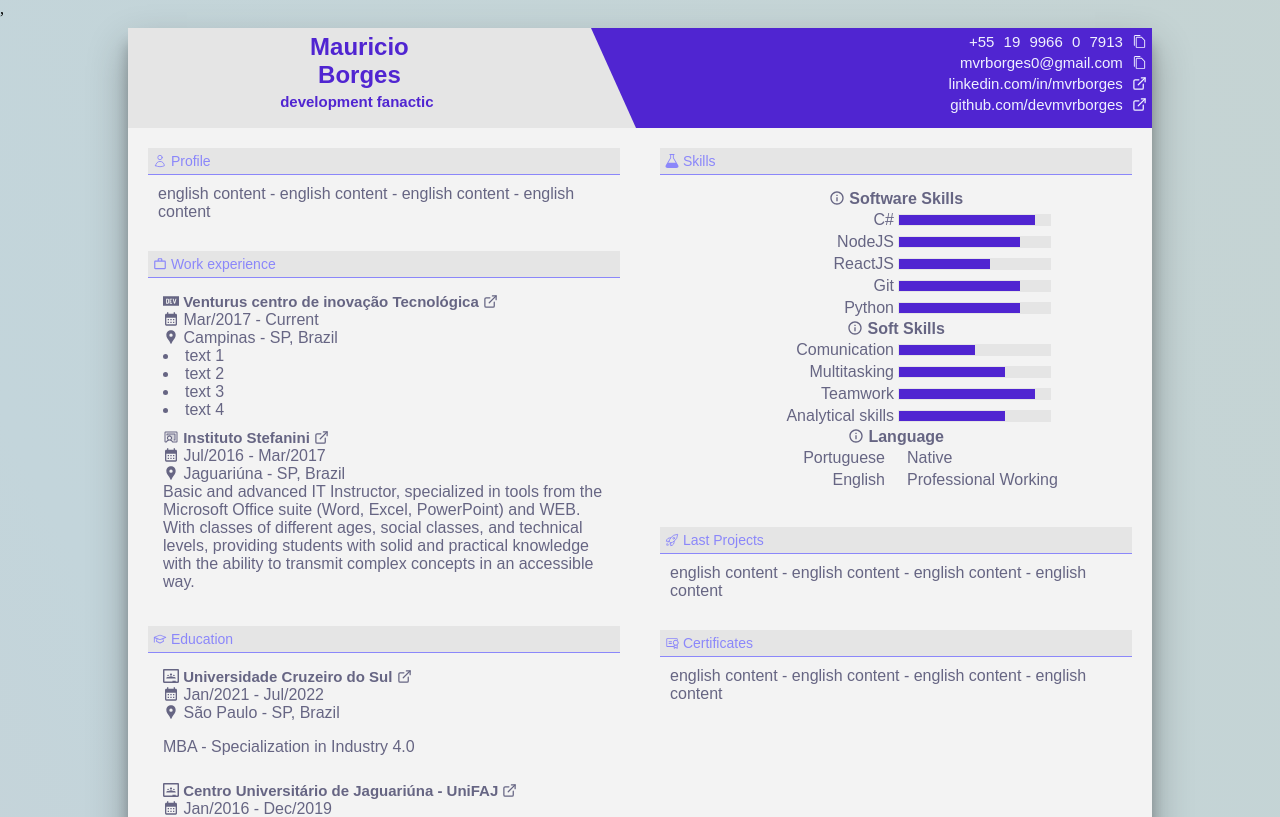
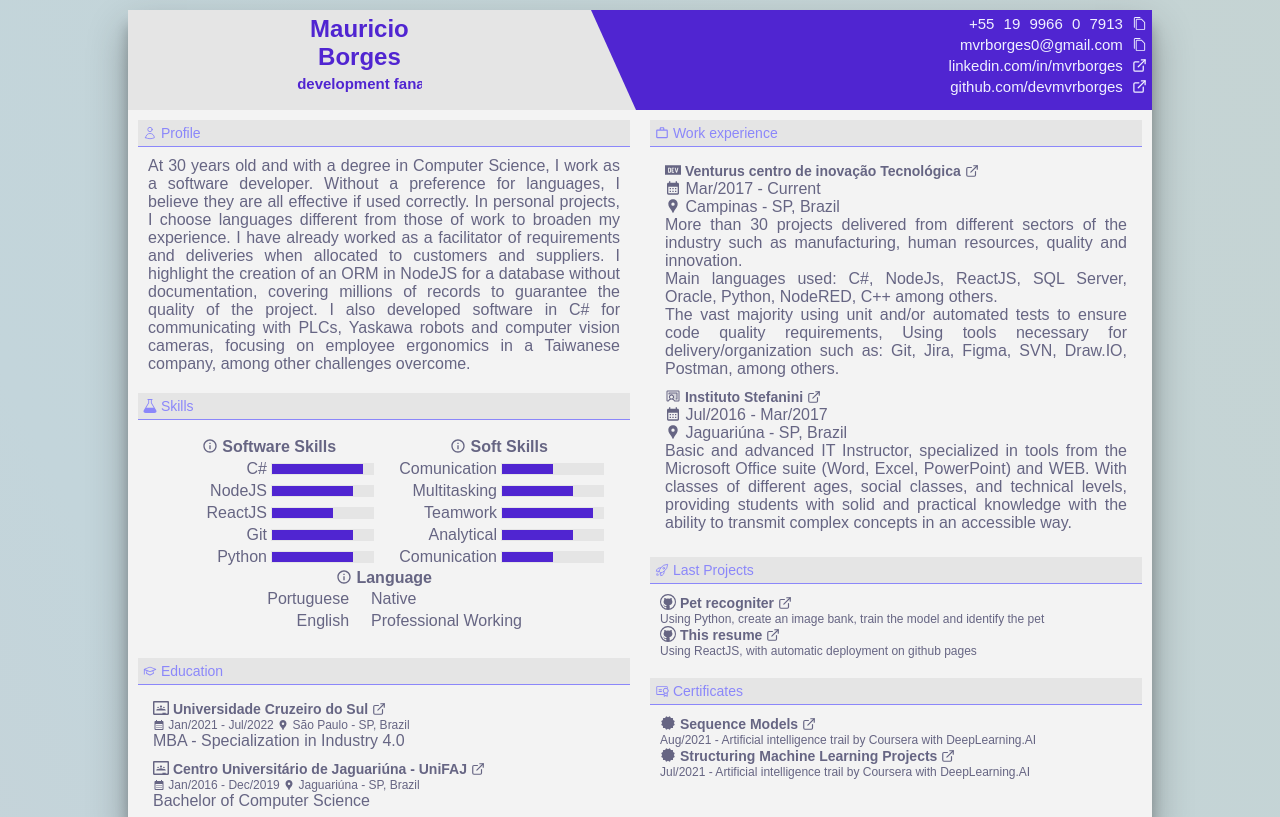
Before and after one commit to devmvrborges/github-page, a React (Create React App) app: page / in a window 1280 px wide. Shown: the top 817 px of the page. Built offline with nearby package versions, Linux system fonts and the light colour scheme.

Commit message:
finish resume v1

```diff
--- a/src/Components/SliderComponent.css
+++ b/src/Components/SliderComponent.css
@@ -1,5 +1,5 @@
 .slider-container {
-    width: 100%;
+    width: 130%;
   }
 
   .slider-track {
--- a/src/Resume.tsx
+++ b/src/Resume.tsx
@@ -2,8 +2,9 @@ import React from 'react';
 import './styles.css';
 import { VscCopy } from "react-icons/vsc";
 import { HiOutlineUser, HiOutlineRocketLaunch } from "react-icons/hi2";
-import { VscMortarBoard } from "react-icons/vsc";
+import { VscMortarBoard, VscGithub } from "react-icons/vsc";
 import { MdOutlineWorkOutline, MdCalendarMonth, MdLocationPin, MdOutlineInfo, MdLanguage } from "react-icons/md";
+import { BiSolidCertification } from "react-icons/bi";
 import { PiCertificate, PiChalkboardTeacherDuotone } from "react-icons/pi";
 import { FiExternalLink } from "react-icons/fi";
 import { SiDevdotto, SiGoogleclassroom } from "react-icons/si";
@@ -20,6 +21,13 @@ const Resume = () => {
   const changeLanguage = (lng: string) => {
     i18n.changeLanguage(lng);
   };
+
+  const profileText = t('content-profile');
+  const profileParagraphs = profileText.split('\n');
+
+  const expText = t('content-venturus-text');
+  const expParagraphs = expText.split('\n');
+
 
   const handleCopyToClipboard = (text: string) => {
     navigator.clipboard.writeText(text)
@@ -59,125 +67,62 @@ const Resume = () => {
           </div>
         </div>
         <div className='bodyContainer'>
+          {/* FIRST COLUMN */}
           <div>
+            {/* PROFILE */}
             <div className='section'>
               <div className='sectionText'> <HiOutlineUser className='icon' /> {t('title-profile')}</div>
               <div className='sectionContentText'>
-
-
-                {t('content-profile')}
-              </div>
-
-            </div>
-            <div className='section'>
-              <div className='sectionText'> <MdOutlineWorkOutline className='icon' /> {t('title-work-experience')}</div>
-              <div className='sectionContentText'>
-                <div className='sectionTopic'>
-                  <span><SiDevdotto className='icon' /><a className='textBold' href='https://linkedin.com/company/venturus' target='_blank' rel="noreferrer">  {t('content-venturus')} <FiExternalLink className='externalIcon' /></a></span><br />
-                  <MdCalendarMonth className='icon' /> {t('content-date-venturus')}  <br />
-                  <MdLocationPin className='icon' /> {t('content-local-campinas')} <br />
-                  <li>text 1</li>
-                  <li>text 2</li>
-                  <li>text 3</li>
-                  <li>text 4</li>
-                </div>
-
-                <div className='sectionTopic'>
-                  <span><PiChalkboardTeacherDuotone className='icon' /><a className='textBold' href='https://linkedin.com/company/instituto-stefanini/' target='_blank' rel="noreferrer">  {t('content-stefanini')} <FiExternalLink className='externalIcon' /></a></span><br />
-                  <MdCalendarMonth className='icon' /> {t('content-date-stefanini')} <br />
-                  <MdLocationPin className='icon' /> {t('content-local-jaguariuna')}  <br />
-                  <div>
-                  {t('content-stefanini-text')}
+                <div className='justify-text'>
+                  {profileParagraphs.map((paragraph, index) => (
+                    <div key={index}>{paragraph}</div>
+                  ))}
                 </div>
               </div>
             </div>
-            </div>
-            <div className='section'>
-              <div className='sectionText'> <VscMortarBoard className='icon' /> {t('title-education')}</div>
-              <div className='sectionContentText'>
-                <div className='sectionTopic'>
 
-                  <span><SiGoogleclassroom className='icon' /><a className='textBold' href='https://linkedin.com/school/universidadecruzeirodosul/' target='_blank' rel="noreferrer">  {t('content-cruzeiro-do-sul')} <FiExternalLink className='externalIcon' /></a></span><br />
-
-
-                  <MdCalendarMonth className='icon' /> {t('content-date-cruzeiro-do-sul')} <br />
-                  <MdLocationPin className='icon' /> {t('content-local-saopaulo')} <br />
-
-
-                  <p>
-                    {t('content-cruzeiro-do-sul-text')}
-                  </p>
-
-                </div>
-
-                <div className='sectionTopic'>
-
-                  <span><SiGoogleclassroom className='icon' /><a className='textBold' href='https://linkedin.com/school/unifajoficial/' target='_blank' rel="noreferrer">  {t('content-unifaj')} <FiExternalLink className='externalIcon' /></a></span><br />
-                  <MdCalendarMonth className='icon' /> {t('content-date-unifaj')} <br />
-                  <MdLocationPin className='icon' /> {t('content-local-jaguariuna')} <br />
-
-                  <p>
-                    {t('content-unifaj-text')}
-                  </p>
-
-
-                </div>
-              </div>
-            </div>
-          </div>
-          <div>
-            <div>
+            {/* SKILLS */}
             <div className='section'>
               <div className='sectionText'> <ImLab className='icon' /> {t('title-skills')}</div>
               <div className='sectionContentText'>
-
                 <div className='sectionTopic'>
                   <div className="mini-container">
-                      <span className='subtitle'> <MdOutlineInfo className='icon' /> {t('sub-title-skills-softwareskills')}</span> <br />
+
                     <table>
                       <tbody>
                         <tr>
+                          <th colSpan={2}> <MdOutlineInfo className='icon' /> {t('sub-title-skills-softwareskills')}</th>
+                          <th colSpan={2}> <MdOutlineInfo className='icon' /> {t('sub-title-skills-softskills')}</th>
+                        </tr>
+                        <tr>
                           <td>C#</td>
                           <td><SliderComponent initialValue={9} /></td>
+                          <td>{t('sub-item-skills-comunication')}</td>
+                          <td><SliderComponent initialValue={5} /></td>
                         </tr>
                         <tr>
                           <td>NodeJS</td>
                           <td><SliderComponent initialValue={8} /></td>
+                          <td>{t('sub-item-skills-multitasking')}</td>
+                          <td><SliderComponent initialValue={7} /></td>
                         </tr>
                         <tr>
                           <td>ReactJS</td>
                           <td><SliderComponent initialValue={6} /></td>
+                          <td>{t('sub-item-skills-teamwork')}</td>
+                          <td><SliderComponent initialValue={9} /></td>
                         </tr>
                         <tr>
                           <td>Git</td>
                           <td><SliderComponent initialValue={8} /></td>
+                          <td>{t('sub-item-skills-analytical')}</td>
+                          <td><SliderComponent initialValue={7} /></td>
                         </tr>
                         <tr>
                           <td>Python</td>
                           <td><SliderComponent initialValue={8} /></td>
-                          </tr>
-                        </tbody>
-                      </table>
-
-                      <span className='subtitle'> <MdOutlineInfo className='icon' /> {t('sub-title-skills-softskills')}</span> <br />
-
-                      <table>
-                        <tbody>
-                          <tr>
                           <td>{t('sub-item-skills-comunication')}</td>
                           <td><SliderComponent initialValue={5} /></td>
-                          </tr>
-                          <tr>
-                            <td>{t('sub-item-skills-multitasking')}</td>
-                            <td><SliderComponent initialValue={7} /></td>
-                          </tr>
-                          <tr>
-                            <td>{t('sub-item-skills-teamwork')}</td>
-                            <td><SliderComponent initialValue={9} /></td>
-                          </tr>
-                          <tr>
-                            <td>{t('sub-item-skills-analytical')}</td>
-                            <td><SliderComponent initialValue={7} /></td>
                         </tr>
                       </tbody>
                     </table>
@@ -199,19 +144,95 @@ const Resume = () => {
                 </div>
               </div>
             </div>
+
+            {/* EDUCATION */}
+            <div className='section'>
+              <div className='sectionText'> <VscMortarBoard className='icon' /> {t('title-education')}</div>
+              <div className='sectionContentText'>
+
+                <div className='sectionTopic'>
+                  <div><SiGoogleclassroom className='icon' /><a className='textBold' href='https://linkedin.com/school/universidadecruzeirodosul/' target='_blank' rel="noreferrer"> {t('content-cruzeiro-do-sul')} <FiExternalLink className='externalIcon' /></a><br /></div>
+                  <div className='min-fontsize'><MdCalendarMonth className='icon' /> {t('content-date-cruzeiro-do-sul')} <MdLocationPin className='icon' /> {t('content-local-saopaulo')}</div>
+                  <div>{t('content-cruzeiro-do-sul-text')}</div>
+                </div>
+
+                <div className='sectionTopic'>
+                  <div><SiGoogleclassroom className='icon' /><a className='textBold' href='https://linkedin.com/school/unifajoficial/' target='_blank' rel="noreferrer"> {t('content-unifaj')} <FiExternalLink className='externalIcon' /></a></div>
+                  <div className='min-fontsize'><MdCalendarMonth className='icon' /> {t('content-date-unifaj')} <MdLocationPin className='icon' /> {t('content-local-jaguariuna')}</div>
+                  <div>{t('content-unifaj-text')}</div>
+                </div>
+
+              </div>
+            </div>
+
+          </div>
+
+          {/* SECOND COLUMN */}
+          <div>
+            {/* WORK-EXPERIENCE */}
+            <div className='section'>
+              <div className='sectionText'> <MdOutlineWorkOutline className='icon' /> {t('title-work-experience')}</div>
+              <div className='sectionContentText'>
+                <div className='sectionTopic'>
+                  <span><SiDevdotto className='icon' /><a className='textBold' href='https://linkedin.com/company/venturus' target='_blank' rel="noreferrer">  {t('content-venturus')} <FiExternalLink className='externalIcon' /></a></span><br />
+                  <MdCalendarMonth className='icon' /> {t('content-date-venturus')}  <br />
+                  <MdLocationPin className='icon' /> {t('content-local-campinas')} <br />
+                  <div className='justify-text'>
+                    {expParagraphs.map((paragraph, index) => (
+                      <div key={index}>{paragraph}</div>
+                    ))}
+                  </div>
+                </div>
+
+                <div className='sectionTopic'>
+                  <span><PiChalkboardTeacherDuotone className='icon' /><a className='textBold' href='https://linkedin.com/company/instituto-stefanini/' target='_blank' rel="noreferrer">  {t('content-stefanini')} <FiExternalLink className='externalIcon' /></a></span><br />
+                  <MdCalendarMonth className='icon' /> {t('content-date-stefanini')} <br />
+                  <MdLocationPin className='icon' /> {t('content-local-jaguariuna')}  <br />
+                  <div className='justify-text'>
+                    {t('content-stefanini-text')}
+                  </div>
+                </div>
+              </div>
+            </div>
+
+
+            {/* LAST PROJECTS */}
             <div className='section'>
               <div className='sectionText'> <HiOutlineRocketLaunch className='icon' /> {t('title-last-projects')} </div>
               <div className='sectionContentText'>
-                  {t('content-lastprojects')}
+
+                <div>
+                  <VscGithub className='icon' /><a className='textBold' href='https://github.com/devmvrborges/pet-recognizer' target='_blank' rel="noreferrer"> {t('content-lastprojects-1')} <FiExternalLink className='externalIcon' /><br /></a>
+                  <div className='min-fontsize'>{t('content-lastprojects-1-desc')}</div>
+                </div>
+
+                <div>
+                  <VscGithub className='icon' /><a className='textBold' href='https://github.com/devmvrborges/github-page' target='_blank' rel="noreferrer"> {t('content-lastprojects-2')} <FiExternalLink className='externalIcon' /><br /></a>
+                  <div className='min-fontsize'>{t('content-lastprojects-2-desc')}</div>
+                </div>
+
               </div>
             </div>
+
+            {/* CERTIFICATES */}
             <div className='section'>
               <div className='sectionText'> <PiCertificate className='icon' /> {t('title-certificates')}</div>
               <div className='sectionContentText'>
-                  {t('content-certificates')}
+
+              <div>
+                  <BiSolidCertification  className='icon' /><a className='textBold' href='https://www.coursera.org/account/accomplishments/certificate/5Y697FJ7VE9F' target='_blank' rel="noreferrer"> {t('content-last-certificate-1')} <FiExternalLink className='externalIcon' /><br /></a>
+                  <div className='min-fontsize'>{t('content-last-certificate-1-desc')}</div>
+                </div>
+
+                <div>
+                  <BiSolidCertification  className='icon' /><a className='textBold' href='https://www.coursera.org/account/accomplishments/certificate/J9EQN8HHXJMD' target='_blank' rel="noreferrer"> {t('content-last-certificate-2')} <FiExternalLink className='externalIcon' /><br /></a>
+                  <div className='min-fontsize'>{t('content-last-certificate-2-desc')}</div>
+                </div>
+
               </div>
             </div>
-            </div>
+
+
           </div>
         </div>
         <Tooltip id="contact-tooltip" className="tooltip-font" />
--- a/src/index.tsx
+++ b/src/index.tsx
@@ -9,7 +9,7 @@ import i18n from './i18n';
 ReactDOM.render(
   <React.StrictMode>
     <I18nextProvider i18n={i18n}>
-    </I18nextProvider>,
+    </I18nextProvider>
       <div className='center'>
         <Resume />
       </div>
--- a/src/locales/en.json
+++ b/src/locales/en.json
@@ -12,14 +12,26 @@
     "sub-item-skills-comunication": "Comunication",
     "sub-item-skills-multitasking": "Multitasking",
     "sub-item-skills-teamwork": "Teamwork",
-    "sub-item-skills-analytical": "Analytical skills",
+    "sub-item-skills-analytical": "Analytical",
     "lang-content-pt-br": "Portuguese",
     "lang-content-level-pt-br": "Native",
     "lang-content-en-en": "English",
     "lang-content-level-en-en": "Professional Working",
-    "content-profile": "english content - english content - english content - english content",
-    "content-lastprojects": "english content - english content - english content - english content",
-    "content-certificates": "english content - english content - english content - english content",
+
+    "content-lastprojects-1": "Pet recogniter",
+    "content-lastprojects-1-desc": "Using Python, create an image bank, train the model and identify the pet",
+
+    "content-lastprojects-2": "This resume",
+    "content-lastprojects-2-desc": "Using ReactJS, with automatic deployment on github pages",
+
+    "content-last-certificate-1": "Sequence Models",
+    "content-last-certificate-1-desc": "Aug/2021 - Artificial intelligence trail by Coursera with DeepLearning.AI",
+
+    "content-last-certificate-2":  "Structuring Machine Learning Projects",
+    "content-last-certificate-2-desc": "Jul/2021 - Artificial intelligence trail by Coursera with DeepLearning.AI",
+
+
+    "content-certificates": "Comming soon 👷‍♂️",
 
 
     "tooltip-whatsapp": "Call me on whatsapp or copy to clipboard",
@@ -33,6 +45,7 @@
 
     "content-date-venturus": "Mar/2017 - Current",
     "content-venturus": "Venturus centro de inovação Tecnológica",
+    "content-venturus-text": "More than 30 projects delivered from different sectors of the industry such as manufacturing, human resources, quality and innovation. \nMain languages used: C#, NodeJs, ReactJS, SQL Server, Oracle, Python, NodeRED, C++ among others. \nThe vast majority using unit and/or automated tests to ensure code quality requirements, Using tools necessary for delivery/organization such as: Git, Jira, Figma, SVN, Draw.IO, Postman, among others.",
 
     "content-date-stefanini": "Jul/2016 - Mar/2017",
     "content-stefanini": "Instituto Stefanini",
@@ -45,6 +58,10 @@
 
     "content-date-cruzeiro-do-sul": "Jan/2021 - Jul/2022",
     "content-cruzeiro-do-sul": "Universidade Cruzeiro do Sul",
-    "content-cruzeiro-do-sul-text": "MBA - Specialization in Industry 4.0"
+    "content-cruzeiro-do-sul-text": "MBA - Specialization in Industry 4.0",
+
+    "content-profile": "At 30 years old and with a degree in Computer Science, I work as a software developer. Without a preference for languages, I believe they are all effective if used correctly. In personal projects, I choose languages different from those of work to broaden my experience. I have already worked as a facilitator of requirements and deliveries when allocated to customers and suppliers. I highlight the creation of an ORM in NodeJS for a database without documentation, covering millions of records to guarantee the quality of the project. I also developed software in C# for communicating with PLCs, Yaskawa robots and computer vision cameras, focusing on employee ergonomics in a Taiwanese company, among other challenges overcome."
+
+
 
 }
--- a/src/locales/pt.json
+++ b/src/locales/pt.json
@@ -15,7 +15,7 @@
   "sub-title-skills-languages": "Idioma",
   "sub-item-skills-comunication": "Comunicação",
   "sub-item-skills-multitasking": "Multitasking",
-  "sub-item-skills-teamwork": "Trabalho em equipe",
+  "sub-item-skills-teamwork": "Equipe",
   "sub-item-skills-analytical": "Analítico",
 
 
@@ -25,9 +25,19 @@
   "lang-content-level-en-en": "Intermediário Professional",
 
 
-  "content-profile": "pt-br conteudo - pt-br conteudo - pt-br conteudo - pt-br conteudo",
-  "content-lastprojects": "pt-br conteudo - pt-br conteudo - pt-br conteudo - pt-br conteudo",
-  "content-certificates": "pt-br conteudo - pt-br conteudo - pt-br conteudo - pt-br conteudo",
+
+  "content-lastprojects-1": "Pet recogniter",
+  "content-lastprojects-1-desc": "Utilizando python, cria um banco de imagens, treina o modelo e identifica o pet",
+
+  "content-lastprojects-2": "Este currículo",
+  "content-lastprojects-2-desc": "Utilizando ReactJS, com deploy automatico no github pages",
+
+
+  "content-last-certificate-1": "Sequence Models",
+  "content-last-certificate-1-desc": "Ago/2021 - Trilha de inteligência artificial do Coursera com DeepLearning.AI",
+
+  "content-last-certificate-2":  "Structuring Machine Learning Projects",
+  "content-last-certificate-2-desc": "Jul/2021 - Trilha de inteligência artificial do Coursera com DeepLearning.AI",
 
 
   "tooltip-whatsapp": "Me chame no WhatsApp ou copie para area de transferência",
@@ -42,6 +52,7 @@
 
   "content-date-venturus": "Mar/2017 - Atual",
   "content-venturus": "Venturus centro de inovação Tecnológica",
+  "content-venturus-text": "Mais de 30 projetos entregues de diversos ramos da industria como manufatura, recursos humanos, qualidade e inovação. \nPrincipais linguagens utilizadas: C#, NodeJs, ReactJS, SQL Server, Oracle, Python, NodeRED, C++ entre outros. \nNa grande maioria utilizando testes unitários e/ou automatizados para garantir requisitos de qualidade de código, Utilizando ferramentas necessárias para a entrega/organização como: Git, Jira, Figma, SVN, Draw.IO, Postman, entre outros.",
 
   "content-date-stefanini": "Jul/2016 - Mar/2017",
   "content-stefanini": "Instituto Stefanini",
@@ -55,7 +66,9 @@
 
   "content-date-cruzeiro-do-sul": "Jan/2021 - Jul/2022",
   "content-cruzeiro-do-sul": "Universidade Cruzeiro do Sul",
-  "content-cruzeiro-do-sul-text": "MBA - Especialização em Industria 4.0"
+  "content-cruzeiro-do-sul-text": "MBA - Especialização em Industria 4.0",
+
+  "content-profile": "Com 30 anos e formação em Ciência da Computação, trabalho como desenvolvedor de softwares. Sem preferência por linguagens, acredito que todas são eficazes se usadas corretamente. Em projetos pessoais, opto por linguagens distintas das do trabalho para ampliar minha experiência. Já atuei como facilitador de requisitos e entregas ao ser alocado em clientes e fornecedores. Destaco a criação de um ORM em NodeJS para um banco de dados sem documentação, abordando milhões de registros para garantir a qualidade do projeto. Também desenvolvi um software em C# para comunicação com CLPs, robôs Yaskawa e câmeras de visão computacional, focando na ergonomia dos colaboradores em uma empresa Taiwanesa, entre outros desafios superados."
 
 
 }
--- a/src/styles.css
+++ b/src/styles.css
@@ -34,7 +34,6 @@ a {
 
 .bodyContainer>div {
     width: 100%;
-    padding: 10px;
 }
 
 .sectionText {
@@ -56,11 +55,13 @@ a {
 
 .textBold {
     font-weight: bold;
+    font-size: 14px;
     color: #666583;
 }
 
 .section {
     padding: 10px;
+    padding-bottom: 0px;
 }
 
 .sectionTopic {
@@ -207,9 +208,15 @@ a {
     .copyIcon,
     .externalIcon,
     .credits,
-    .animate-text {
+    .animate-text,
+    .shadowPage {
         visibility: hidden;
     }
+
+    .a4-layout{
+        margin: 0px;
+    }
+
 }
 
 
@@ -307,7 +314,7 @@ table {
 
 td {
 
-    width: 50%;
+    width: 25%;
     text-align: right;
 }
 
@@ -332,3 +339,11 @@ td {
         padding: 5px;
     }
 }
+
+.justify-text{
+    text-align: justify;
+}
+
+.min-fontsize{
+    font-size: 12px;
+}
```
Lines whose indentation alone changed are shown as unchanged.
